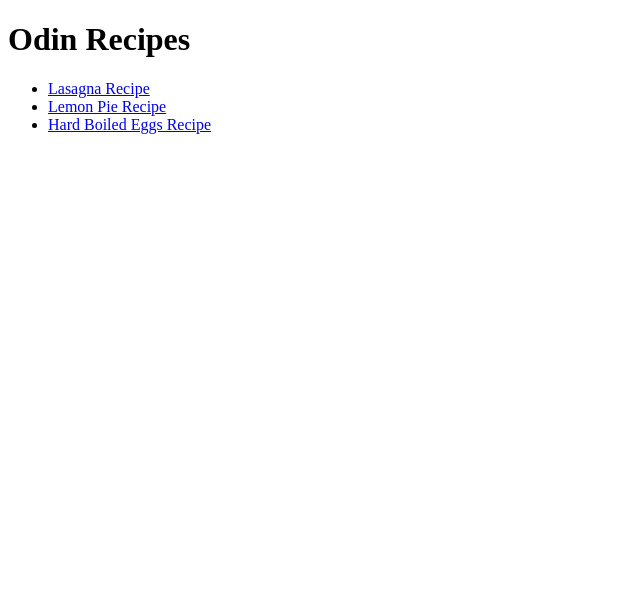
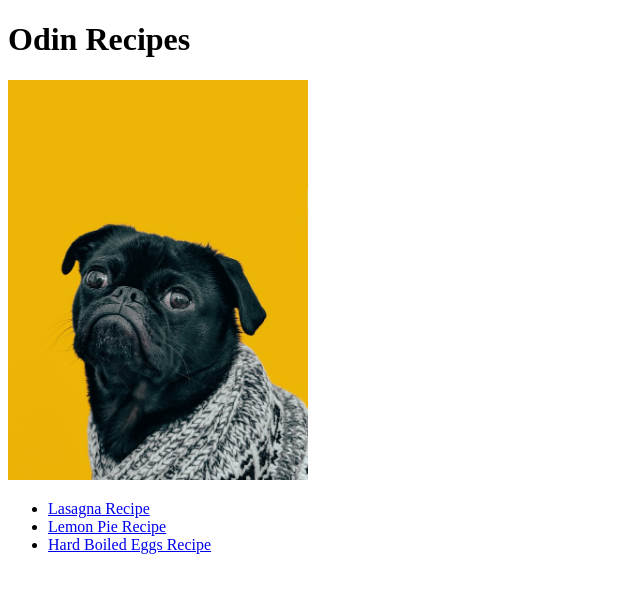
Before and after one commit to GusBovo/odin-recipes, a plain HTML site: page index.html in a window 1280 px wide. Shown: the whole page, without its empty margins (0-640 px from the left). Drawn offline with Linux system fonts and the light colour scheme.

Commit message:
Add image to homepage

```diff
--- a/index.html
+++ b/index.html
@@ -7,6 +7,7 @@
 
     <body>
         <h1>Odin Recipes</h1>
+        <p><img src="./img/dog.jpg" width="300" alt="Charles, the dog, inspecting if the page is correctly done with his inquisitive face"></p>
         <ul>
             <li><a href="./recipes/lasagna.html">Lasagna Recipe</a></li>
             <li><a href="./recipes/lemon-pie.html">Lemon Pie Recipe</a></li>
```
Also changed, not shown: img/dog.jpg (added).
